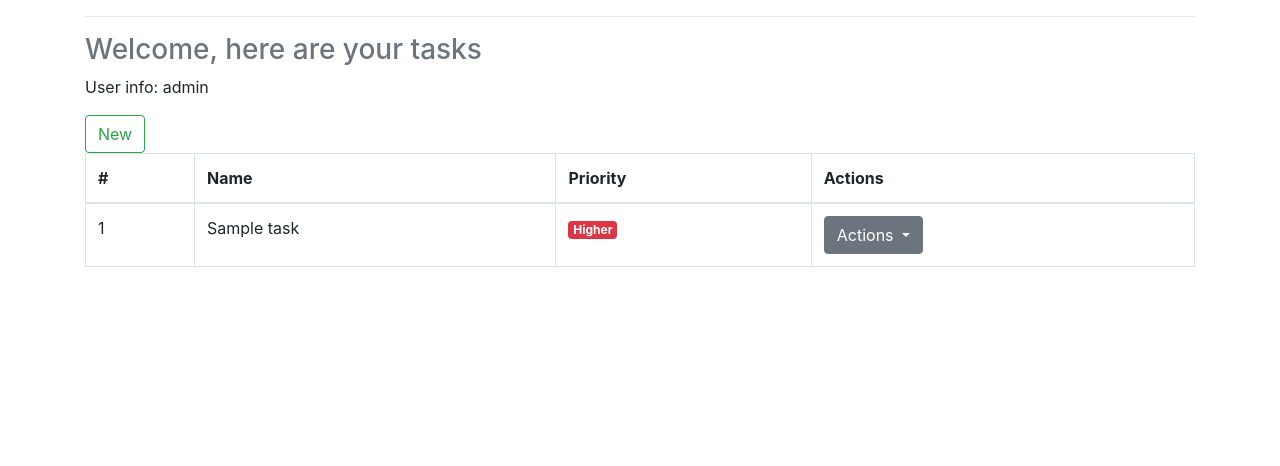
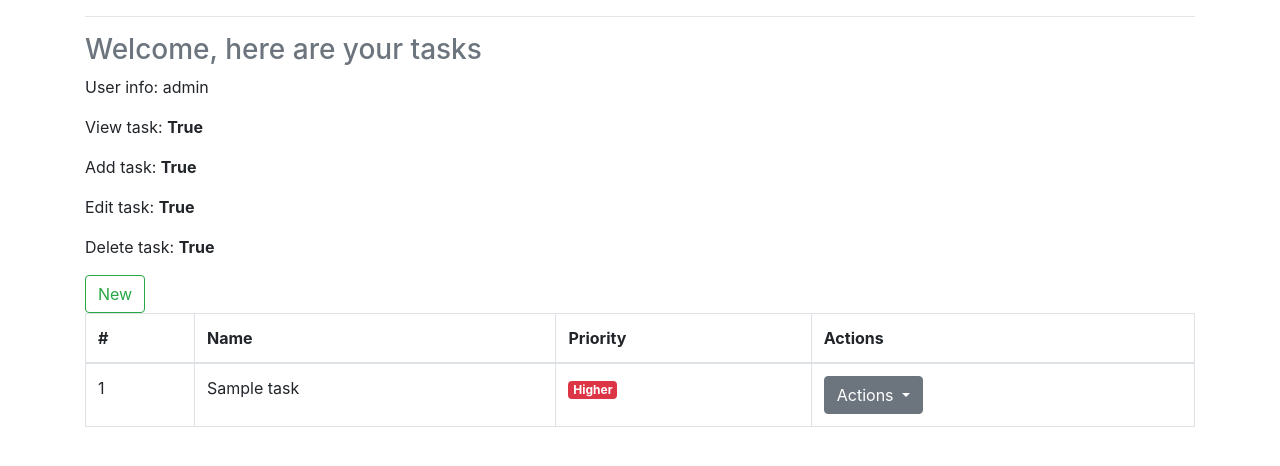
Before and after one commit to jlsicajan/django_v1_11, a Django app: page /tasks/ in a window 1280 px wide. Shown: the part 56-522 px from the top of the page. Run offline with Django 3.2, Linux system fonts and the light colour scheme; a user stored in the database is signed in; tables that the repository leaves empty hold one stand-in row (values such as "Sample post"); some libraries are stand-ins or nearby versions.

Commit message:
check for permissions

```diff
--- a/tasks/templates/tasks/index.html
+++ b/tasks/templates/tasks/index.html
@@ -1,13 +1,25 @@
 {% extends 'tasks/layouts/app.html' %}
 
 {% block content %}
-        {% load static %}
+    {% load static %}
     <div class="row">
         <div class="col-12">
             <hr>
             <h3 class="text-muted">Welcome, here are your tasks</h3>
             <p>User info: {{ request.user|safe }}</p>
-            <a class="btn btn-outline-success" href="{% url 'tasks:create' %}">New</a>
+            <p>View task: <strong>True</strong></p>
+
+            {% if perms.tasks %}
+                <p>Add task: <strong>{{ perms.tasks.add_task }}</strong></p>
+                <p>Edit task: <strong>{{ perms.tasks.change_task }}</strong></p>
+                <p>Delete task: <strong>{{ perms.tasks.delete_task }}</strong></p>
+            {% else %}
+                <p>You don't have permission to do anything in the task app.</p>
+            {% endif %}
+
+            {% if perms.tasks.add_task %}
+                <a class="btn btn-outline-success" href="{% url 'tasks:create' %}">New</a>
+            {% endif %}
 
             <table class="table table-bordered">
                 <thead>
@@ -39,10 +51,15 @@
                                     Actions
                                 </button>
                                 <div class="dropdown-menu" aria-labelledby="dropdownMenuButton">
-                                    <a data-task-id="{{ task.id }}" class="dropdown-item delete_task"><i
-                                            class="fa fa-trash"></i> Delete</a>
+
+                                    {% if perms.tasks.delete_task %}
+                                        <a data-task-id="{{ task.id }}" class="dropdown-item delete_task"><i
+                                                class="fa fa-trash"></i> Delete</a>
+                                    {% endif %}
                                     <a class="dropdown-item" href="#"><i class="fa fa-plus"></i> Assign to user</a>
-                                    <a class="dropdown-item" href="#"><i class="fa fa-edit"></i> Edit</a>
+                                    {% if perms.tasks.change_task %}
+                                        <a class="dropdown-item" href="#"><i class="fa fa-edit"></i> Edit</a>
+                                    {% endif %}
                                 </div>
                             </div>
                         </td>
```
